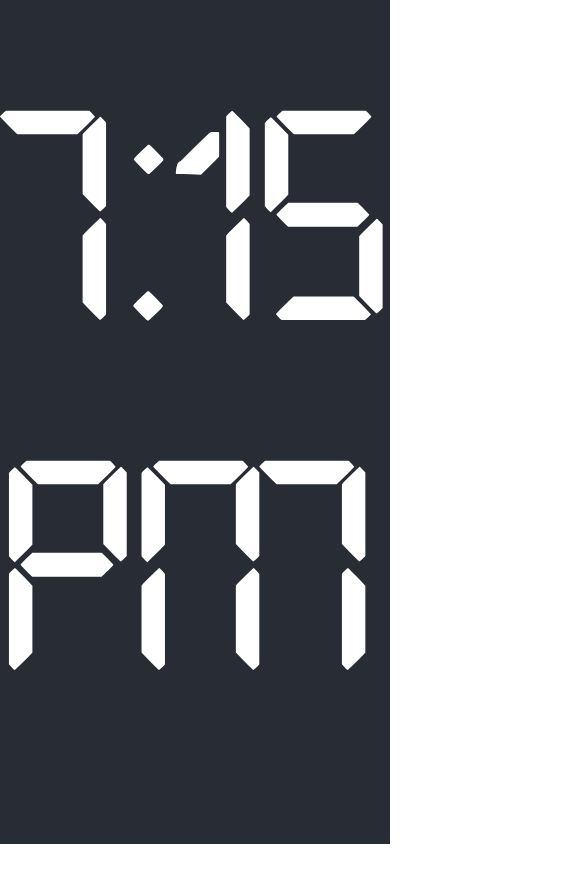
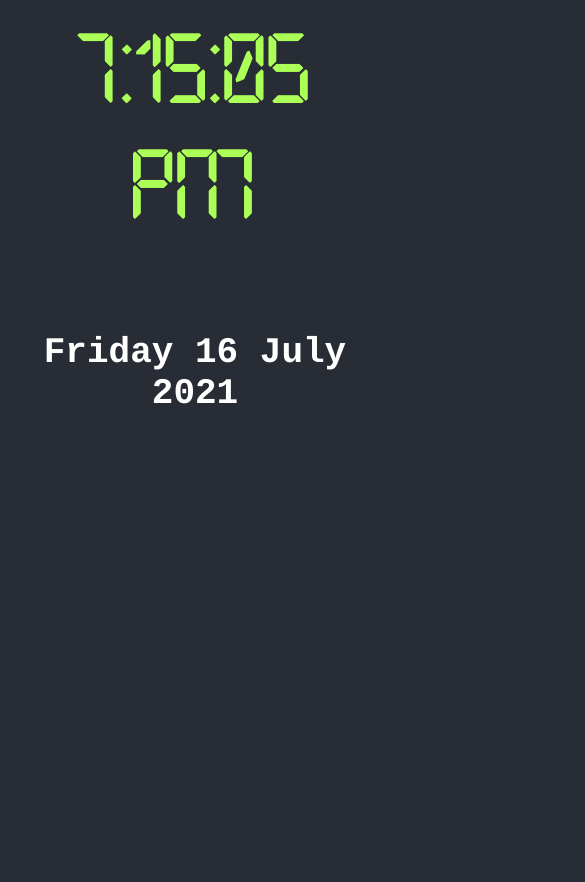
Before and after one commit to MikeUpjohn/ReactExample, a React (Create React App) app: page / in a window 390 px wide. Shown: the top 882 px of the page, 585 px wide, since content can reach past the window. After the commit the page ends 844 px from the top, so only its background shows below. Built offline with nearby package versions, Linux system fonts and the light colour scheme.

Commit message:
3 Rendering clock with date.

```diff
--- a/src/App.css
+++ b/src/App.css
@@ -3,8 +3,6 @@
 }
 
 .clock {
-  background-color:#282c34;
-  min-height:100vh;
   align-items: center;
   justify-content: center;
 }
--- a/src/Components/Clock/Clock.css
+++ b/src/Components/Clock/Clock.css
@@ -3,7 +3,7 @@
     src: url('../../fonts/open-24.ttf');
 }
 
-.time {
+/* .time {
     margin:auto;
     position: absolute;
     top:0;
@@ -11,17 +11,30 @@
     right:0;
     bottom:0;
     padding-top:10px;
+} */
+
+.time p {
+    margin-top: 0px;
     font-family: "Open24", monospace;
-    color:white;
+    color:#abff57;
     font-size:300px;
 }
 
-.time p {
-    margin-top:0px;
-}
-
-.smallDay {
+.time .smallDay {
     font-family: "Courier", sans-serif;
+    color: #FFFFFF;
     font-size:36px;
     font-weight:bold;
 }
+
+@media screen and (max-width: 1068px) {
+    .time p {
+        font-size:100px;
+    }
+}
+
+@media screen and (min-width: 768px) and (max-width: 1068px) {
+    .time p {
+        font-size:200px;
+    }
+}
--- a/src/Components/Clock/Clock.js
+++ b/src/Components/Clock/Clock.js
@@ -5,9 +5,14 @@ class Clock extends Component {
     constructor(props) {
         super(props);
 
+        var dateInfo = getDateInfo();
+
         this.state = {
-            time: new Date().toLocaleTimeString(),
-            dayOfWeek: getDayOfWeek(),
+            time: dateInfo.time,
+            dayOfWeek: dateInfo.dayOfWeek,
+            day: dateInfo.dayOfMonth,
+            month: dateInfo.month,
+            year: dateInfo.year
         }
     }
 
@@ -21,9 +26,14 @@ class Clock extends Component {
     }
 
     updateClock() {
-        console.log("update clock");
+        var dateInfo = getDateInfo();
+
         this.setState({
-            time: new Date().toLocaleTimeString()
+            time: dateInfo.time,
+            dayOfWeek: dateInfo.dayOfWeek,
+            day: dateInfo.dayOfMonth,
+            month: dateInfo.month,
+            year: dateInfo.year
         });
     }
 
@@ -31,14 +41,27 @@ class Clock extends Component {
         return (
             <div className="time">
                 <p>{this.state.time}</p>
-                <p class="smallDay">It's {this.state.dayOfWeek}</p>
+                <p className="smallDay">{this.state.dayOfWeek} {this.state.day} {this.state.month} {this.state.year}</p>
             </div>
         )
     }
 }
 
-function getDayOfWeek() {
-    var day = new Date().getDay();
+function getDateInfo() {
+    var date = new Date();
+
+    return {
+        time: date.toLocaleTimeString(),
+        dayOfWeek: getDayOfWeek(date),
+        dayOfMonth: date.getDate(),
+        month: getMonth(date),
+        year: date.getFullYear()
+    };
+}
+
+
+function getDayOfWeek(date) {
+    var day = date.getDay();
 
     switch (day) {
         case 0:
@@ -60,4 +83,37 @@ function getDayOfWeek() {
     }
 }
 
+function getMonth(date) {
+    var month = date.getMonth();
+
+    switch (month) {
+        case 0:
+            return 'January';
+        case 1:
+            return 'February';
+        case 2:
+            return 'March';
+        case 3:
+            return 'April';
+        case 4:
+            return 'May';
+        case 5:
+            return 'June';
+        case 6:
+            return 'July';
+        case 7:
+            return 'August';
+        case 8:
+            return 'September';
+        case 9:
+            return 'October';
+        case 10:
+            return 'November';
+        case 11:
+            return 'Decemeber';
+        default:
+            return '';
+    }
+}
+
 export default Clock;
--- a/src/index.css
+++ b/src/index.css
@@ -5,6 +5,7 @@ body {
     sans-serif;
   -webkit-font-smoothing: antialiased;
   -moz-osx-font-smoothing: grayscale;
+  background-color:#282c34;
 }
 
 code {
```
Also changed, not shown: src/index.js (+0 -39 lines).
